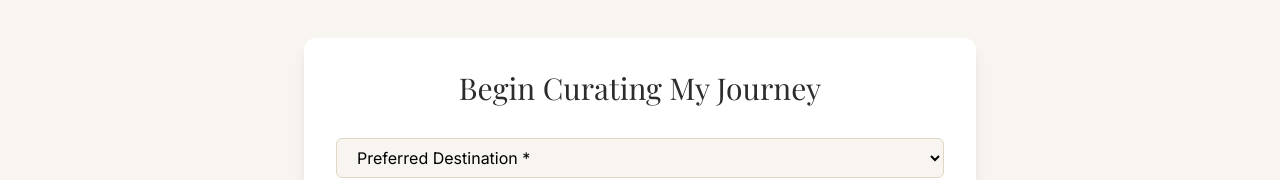
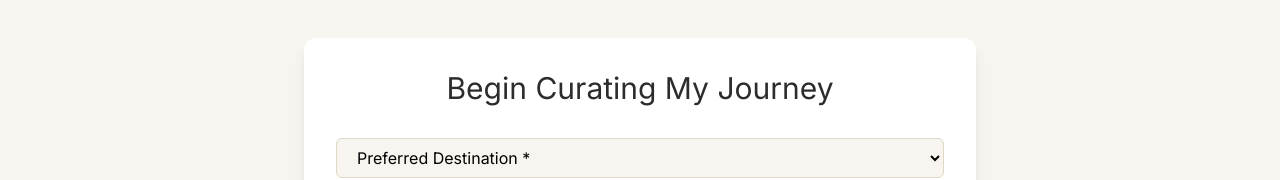
Before and after one commit to sreeram-luxblack/LUXBLACK, a Next.js app: page /contact in a window 1280 px wide. Shown: the part 586-766 px from the top of the page. Built offline with nearby package versions, Linux system fonts and the light colour scheme; a web font is replaced by a local one.

Commit message:
contact page update

```diff
--- a/src/app/contact/component/Contactform.jsx
+++ b/src/app/contact/component/Contactform.jsx
@@ -225,8 +225,8 @@ export default function Contactform() {
     phone: "",
     contactMode: "Call",
     bestTimeToReach: "",
-    adults: "1",
-    children: "0",
+    adults: "",
+    children: "",
     roomType: "One Room / Couple",
     departureCity: "",
     tripDuration: "",
@@ -319,7 +319,7 @@ export default function Contactform() {
         onSubmit={handleSubmit}
         className="bg-white rounded-xl shadow-lg max-w-2xl w-full p-4 sm:p-8 space-y-5"
       >
-        <h2 className="text-center text-2xl sm:text-3xl font-playfair text-[#2C2C2C] mb-8">
+        <h2 className="text-center text-2xl sm:text-3xl  text-[#2C2C2C] mb-8">
           Begin Curating My Journey
         </h2>
 
```
